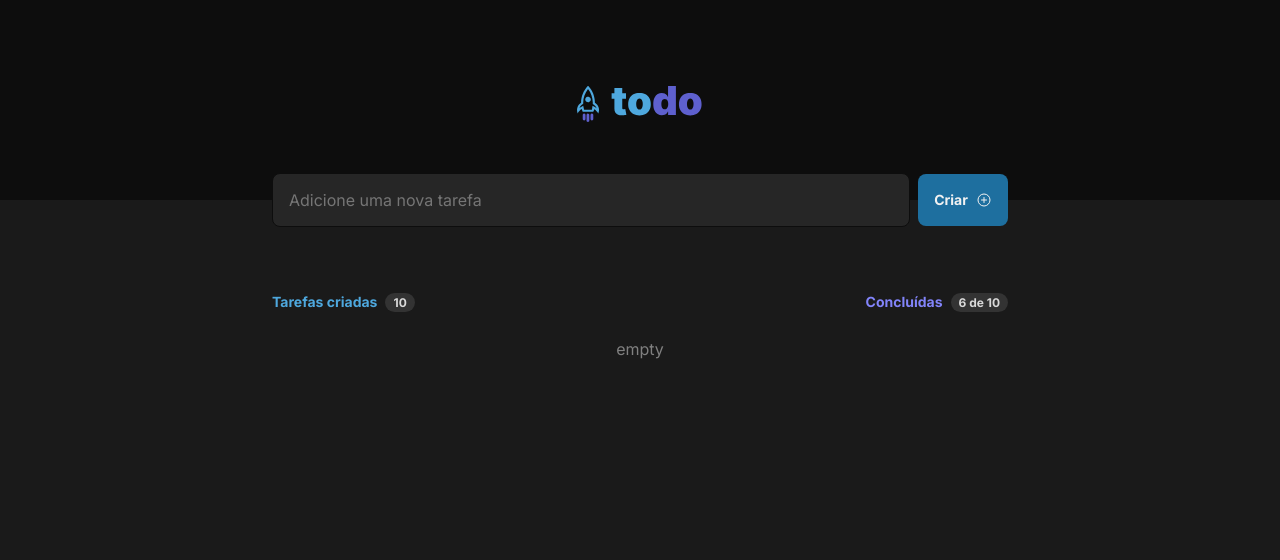
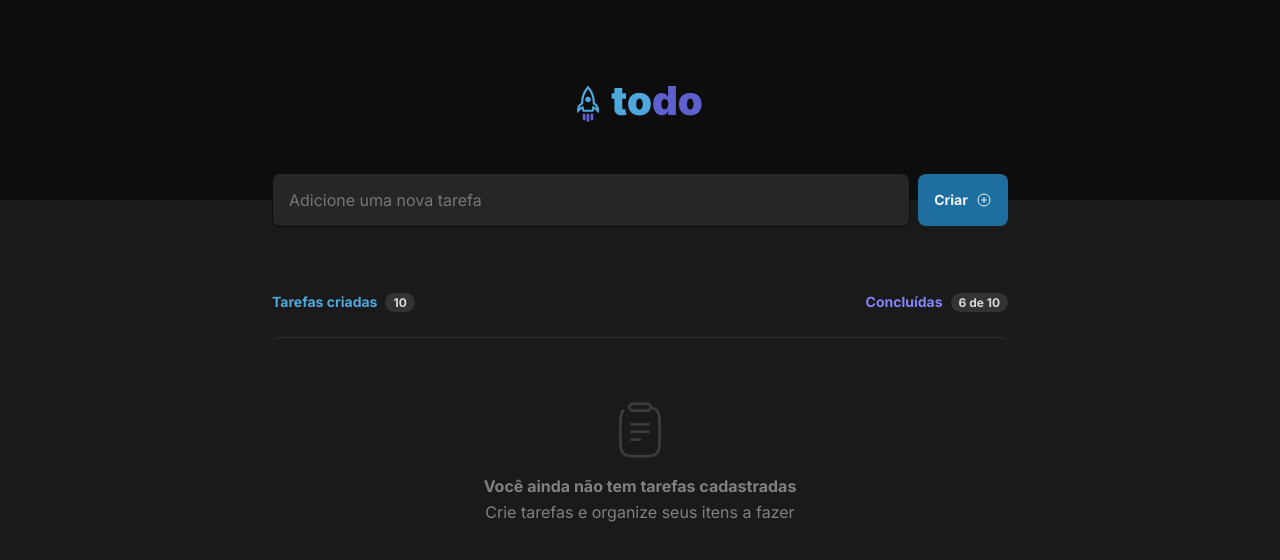
Before and after one commit to steniomoreira/ignite-to-do, a React (Vite) app: page / in a window 1280 px wide. Shown: the top 560 px of the page. Built offline with nearby package versions, Linux system fonts and the light colour scheme.

Commit message:
feat: added Empty component

```diff
--- /dev/null
+++ b/src/components/empty/Empty.module.css
@@ -0,0 +1,22 @@
+.empty {
+  padding: 4rem 1.5rem;
+  width: 100%;
+
+  display: flex;
+  justify-content: center;
+  align-items: center;
+  flex-direction: column;
+  gap: 1rem;
+
+  border-top: 1px solid var(--gray-400);
+  border-radius: 0.5rem;
+}
+
+.empty p {
+  font-size: 1rem;
+  text-align: center;
+}
+
+.empty p strong {
+  display: block;
+}
--- /dev/null
+++ b/src/components/empty/Empty.tsx
@@ -0,0 +1,16 @@
+
+import clipboard from '../../assets/clipboard.svg';
+
+import styles from './Empty.module.css';
+
+export function Empty() {
+  return (
+    <div className={styles.empty}>
+      <img src={clipboard} alt="icon clipboard" />
+      <p>
+        <strong>Você ainda não tem tarefas cadastradas</strong>
+        Crie tarefas e organize seus itens a fazer
+      </p>
+    </div>
+  )
+}
--- a/src/components/index.ts
+++ b/src/components/index.ts
@@ -5,3 +5,4 @@ export * from './input/Input';
 export * from './button/Button';
 export * from './tasks/Tasks';
 export * from './info/Info';
+export * from './empty/Empty';
--- a/src/components/tasks/Tasks.tsx
+++ b/src/components/tasks/Tasks.tsx
@@ -1,3 +1,4 @@
+import { Empty } from '../empty/Empty';
 import { Info } from '../info/Info';
 import styles from './Tasks.module.css';
 
@@ -12,7 +13,7 @@ export function Tasks() {
         <Info text='Concluídas' counter={counter} done={done}/>
       </div>
 
-      <p>empty</p>
+      <Empty />
     </div>
   )
 }
```
Also changed, not shown: src/assets/clipboard.svg (added).
